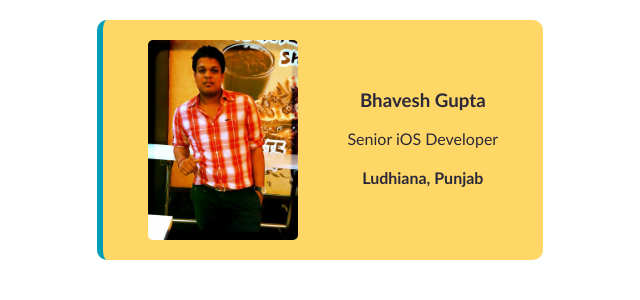
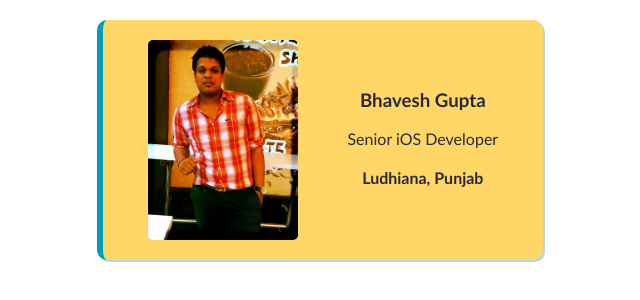
Before and after one commit to ricky641b/my-business-card-scrimba, a plain HTML site: page index.html in a window 1280 px wide. Shown: the whole page, without its empty margins (320-960 px from the left). Drawn offline with nearby package versions, Linux system fonts and the light colour scheme.

Commit message:
added box shadow

```diff
--- a/styles.css
+++ b/styles.css
@@ -19,6 +19,7 @@ body {
     color: #2b2839;
     border-left: 6px solid #009FB7;
     border-radius: 10px;
+    box-shadow: 2px 2px lightblue;
 }
 
 .info {
@@ -28,9 +29,6 @@ body {
 Stretch goals:
 Find other ways you can personalize
 the design of your business card, e.g.:
-- change the border(s)
-- add border radius
-- shuffle the layout
 - shadows        🤯
 - hover effects  🤯🤯
 - animations     🤯🤯🤯
```
